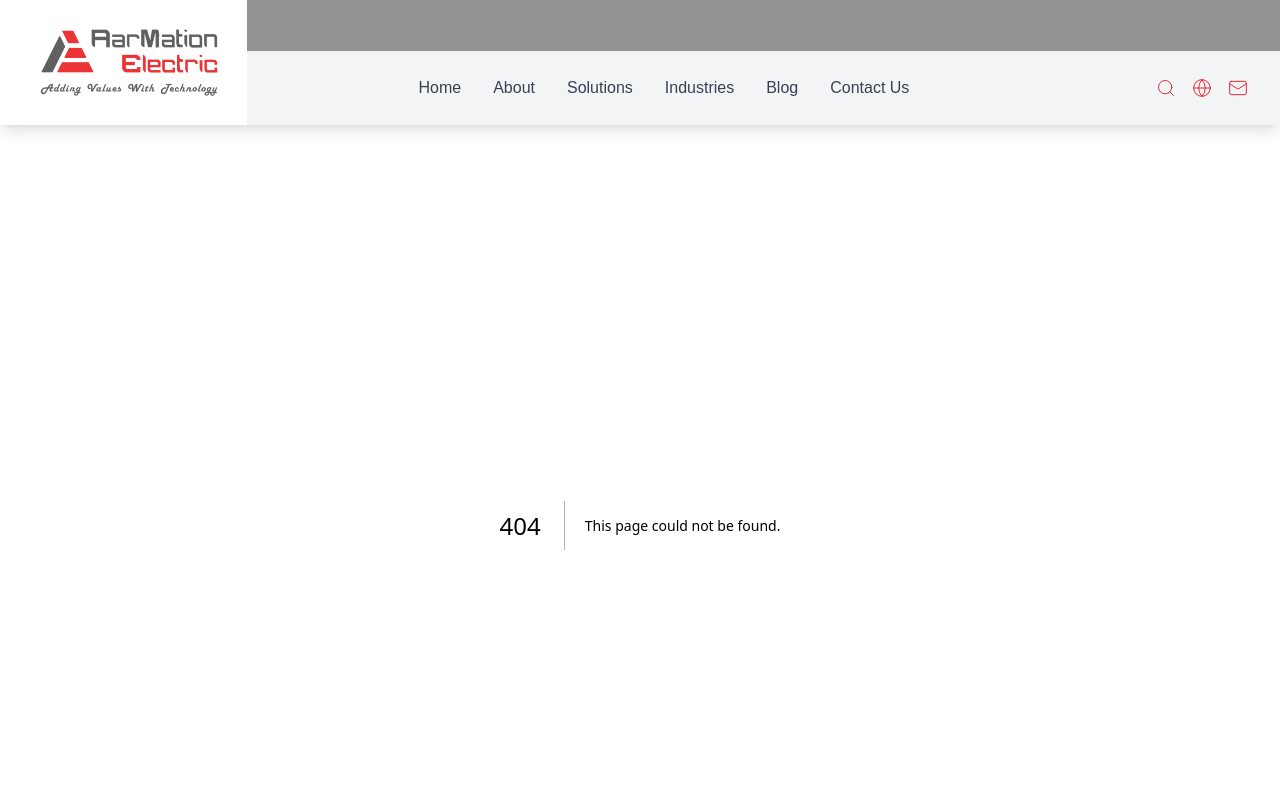
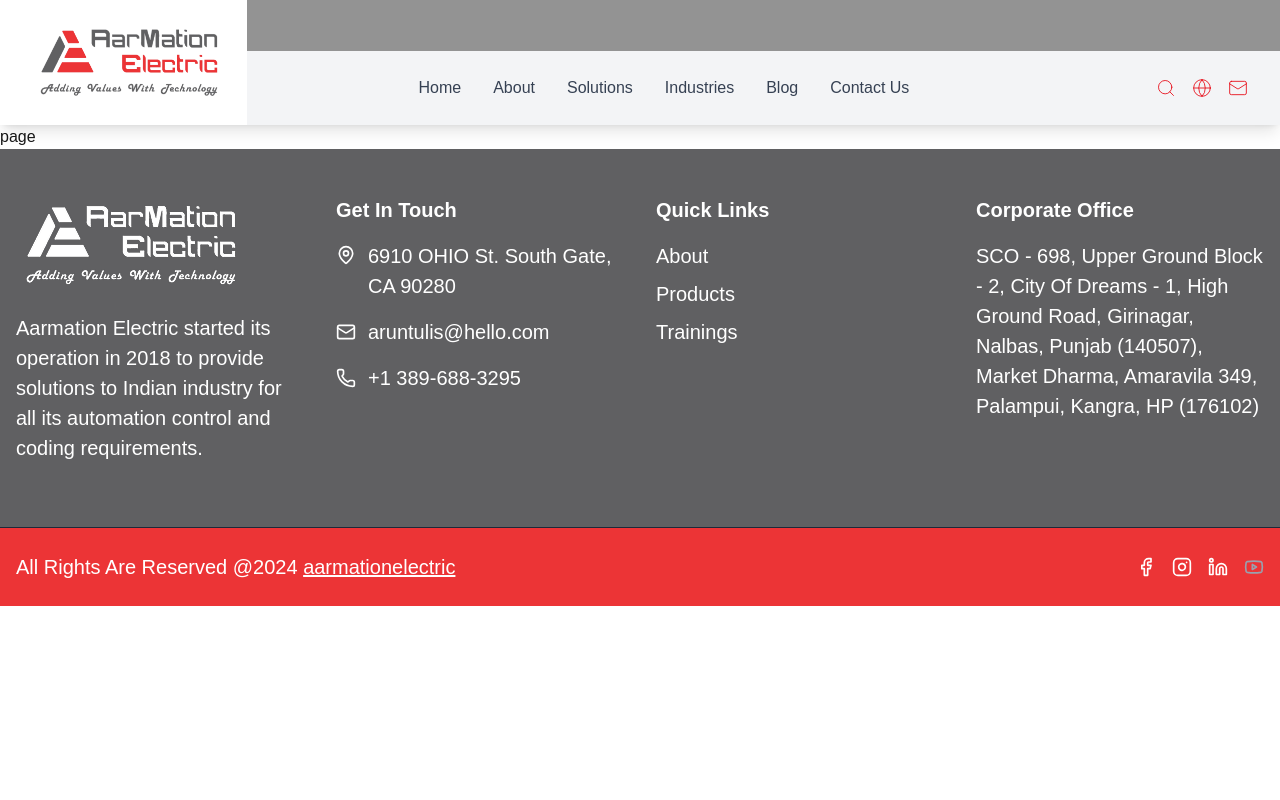
Before and after one commit to KreativanTechnologies/Armations, a Next.js app: page /Blog in a window 1280 px wide. Before the commit this address had no page. Shown: the top 800 px of the page. Built offline with nearby package versions, Linux system fonts and the light colour scheme.

Commit message:
updated code

```diff
--- /dev/null
+++ b/src/app/Blog/page.jsx
@@ -0,0 +1,9 @@
+import React from 'react'
+
+const page = () => {
+  return (
+    <div>page</div>
+  )
+}
+
+export default page
--- /dev/null
+++ b/src/app/Industry/Automation/page.jsx
@@ -0,0 +1,9 @@
+import React from 'react'
+
+const page = () => {
+  return (
+    <div>page</div>
+  )
+}
+
+export default page
--- /dev/null
+++ b/src/app/Industry/Ceramic/page.jsx
@@ -0,0 +1,9 @@
+import React from 'react'
+
+const page = () => {
+  return (
+    <div>page</div>
+  )
+}
+
+export default page
--- /dev/null
+++ b/src/app/Industry/MachineTools/page.jsx
@@ -0,0 +1,9 @@
+import React from 'react'
+
+const page = () => {
+  return (
+    <div>page</div>
+  )
+}
+
+export default page
--- /dev/null
+++ b/src/app/Industry/Packaging/page.jsx
@@ -0,0 +1,9 @@
+import React from 'react'
+
+const page = () => {
+  return (
+    <div>page</div>
+  )
+}
+
+export default page
--- /dev/null
+++ b/src/app/Industry/Pharma/page.jsx
@@ -0,0 +1,9 @@
+import React from 'react'
+
+const page = () => {
+  return (
+    <div>page</div>
+  )
+}
+
+export default page
--- /dev/null
+++ b/src/app/Industry/Plastic/page.jsx
@@ -0,0 +1,9 @@
+import React from 'react'
+
+const page = () => {
+  return (
+    <div>page</div>
+  )
+}
+
+export default page
--- /dev/null
+++ b/src/app/Industry/Textile/page.jsx
@@ -0,0 +1,9 @@
+import React from 'react'
+
+const page = () => {
+  return (
+    <div>page</div>
+  )
+}
+
+export default page
```
